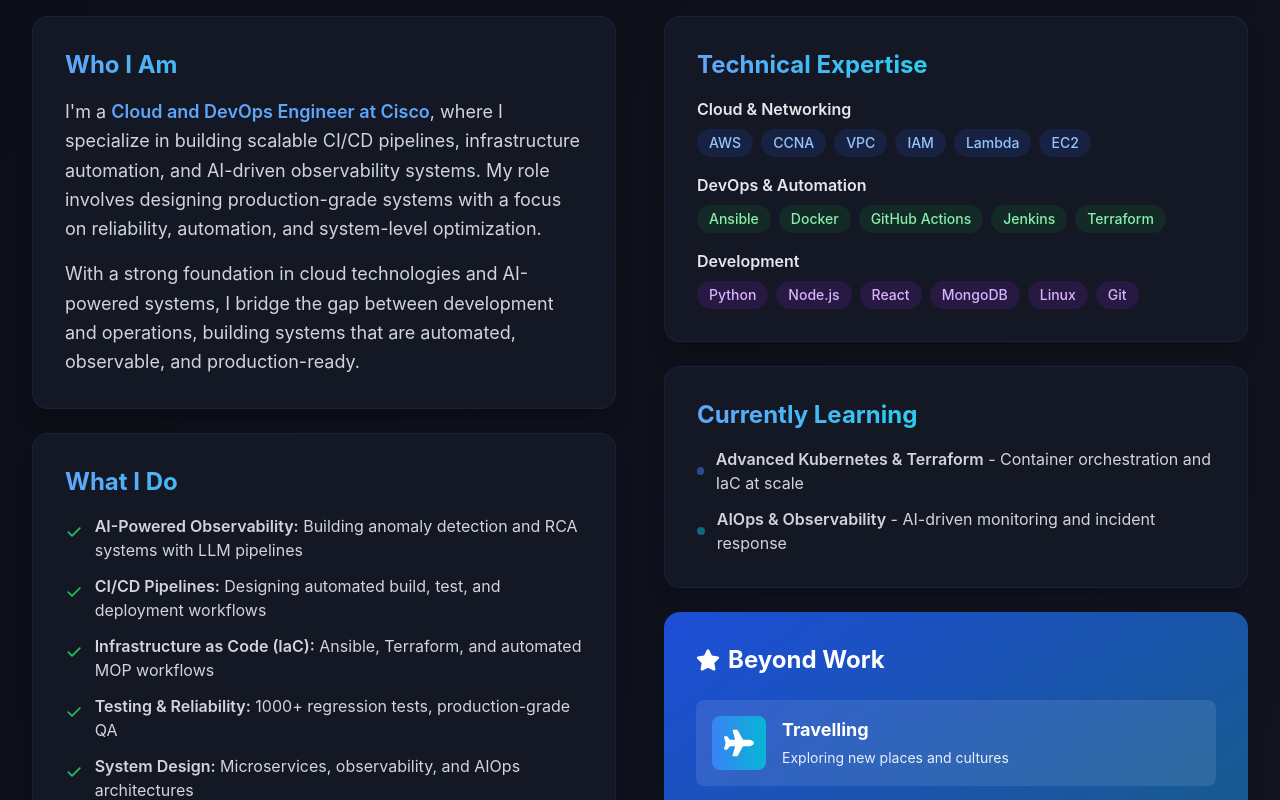
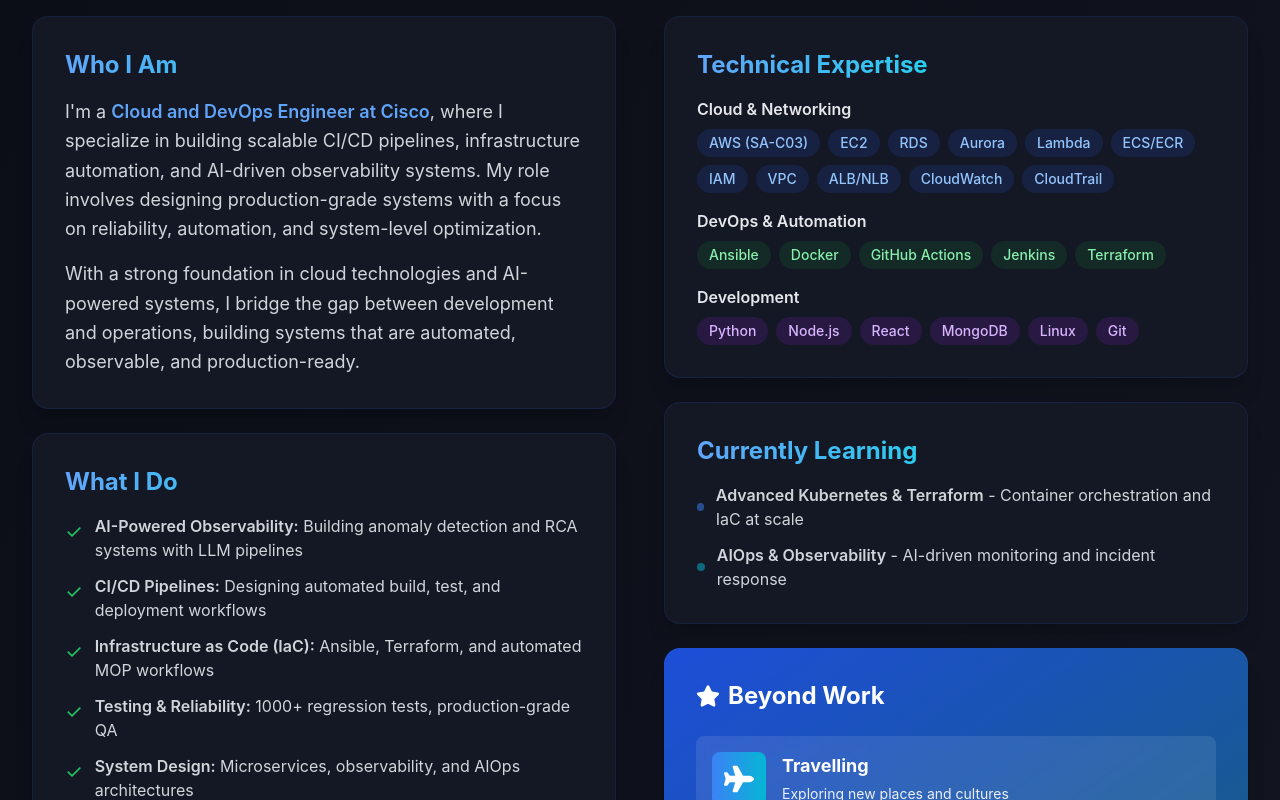
Before and after one commit to Yashchaudhary05/Portfolio, a React (Vite) app: page / in a window 1280 px wide. Shown: the part 960-1760 px from the top of the page. Built offline with nearby package versions, Linux system fonts and the light colour scheme.

Commit message:
Expand AWS skills to Solutions Architect level coverage

```diff
--- a/src/components/About.jsx
+++ b/src/components/About.jsx
@@ -125,7 +125,7 @@
                   <div>
                     <h4 className="font-semibold text-gray-800 dark:text-gray-200 mb-2">Cloud & Networking</h4>
                     <div className="flex flex-wrap gap-2">
-                      {['AWS', 'CCNA', 'VPC', 'IAM', 'Lambda', 'EC2'].map((tech, i) => (
+                      {['AWS (SA-C03)', 'EC2', 'RDS', 'Aurora', 'Lambda', 'ECS/ECR', 'IAM', 'VPC', 'ALB/NLB', 'CloudWatch', 'CloudTrail'].map((tech, i) => (
                         <span key={i} className="px-3 py-1 bg-blue-100 dark:bg-blue-900/30 text-blue-700 dark:text-blue-300 rounded-full text-sm font-medium">
                           {tech}
                         </span>
--- a/src/components/Skills.jsx
+++ b/src/components/Skills.jsx
@@ -32,12 +32,14 @@
       ],
     },
     {
-      title: 'Cloud (AWS)',
+      title: 'Cloud (AWS — Solutions Architect)',
       color: 'from-blue-500 to-cyan-500',
       skills: [
-        { name: 'EC2 / S3 / RDS', icon: <FaAws />, level: 90 },
-        { name: 'Lambda', icon: <FaAws />, level: 78 },
-        { name: 'VPC / IAM', icon: <FaAws />, level: 85 },
+        { name: 'EC2 / S3 / RDS / Aurora', icon: <FaAws />, level: 90 },
+        { name: 'Lambda / ECS / ECR', icon: <FaAws />, level: 85 },
+        { name: 'IAM / VPC / CloudTrail', icon: <FaAws />, level: 88 },
+        { name: 'ALB / NLB / CloudWatch', icon: <FaAws />, level: 85 },
+        { name: 'Amazon Q / Well-Architected', icon: <FaAws />, level: 78 },
       ],
     },
     {
```
